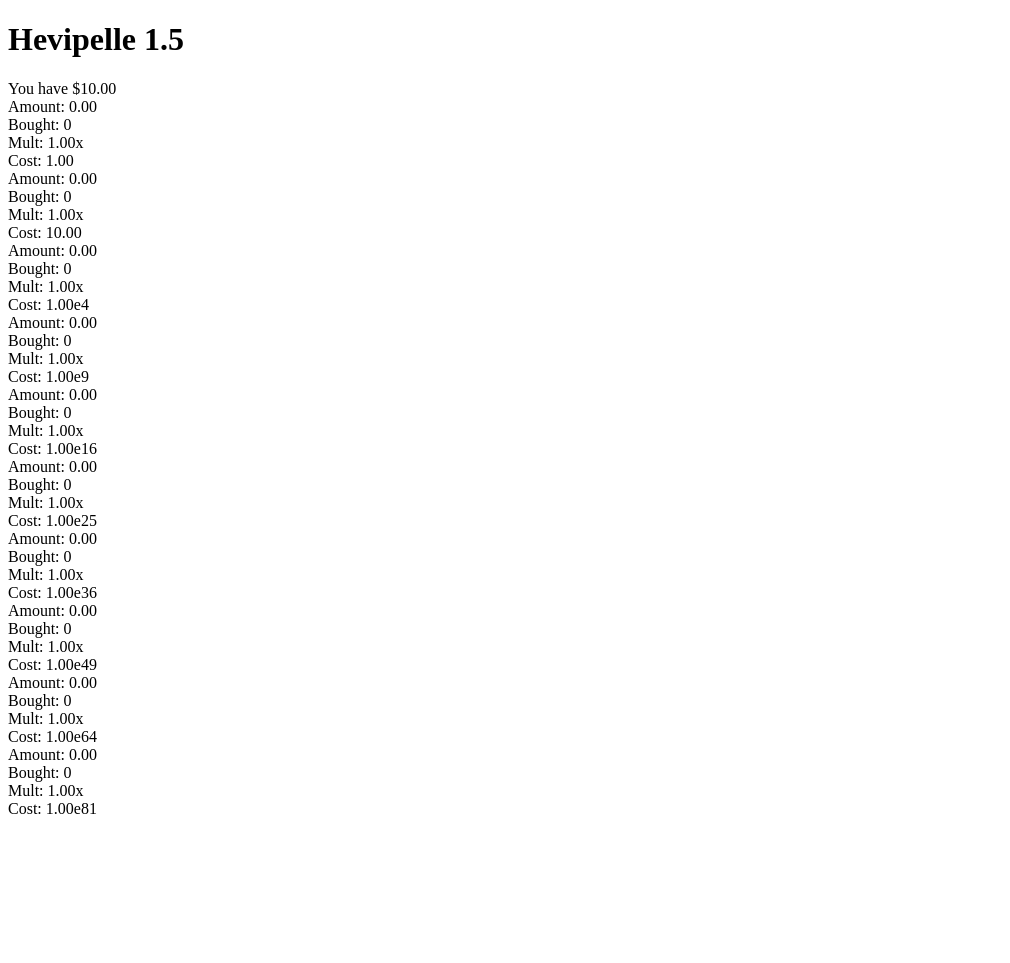
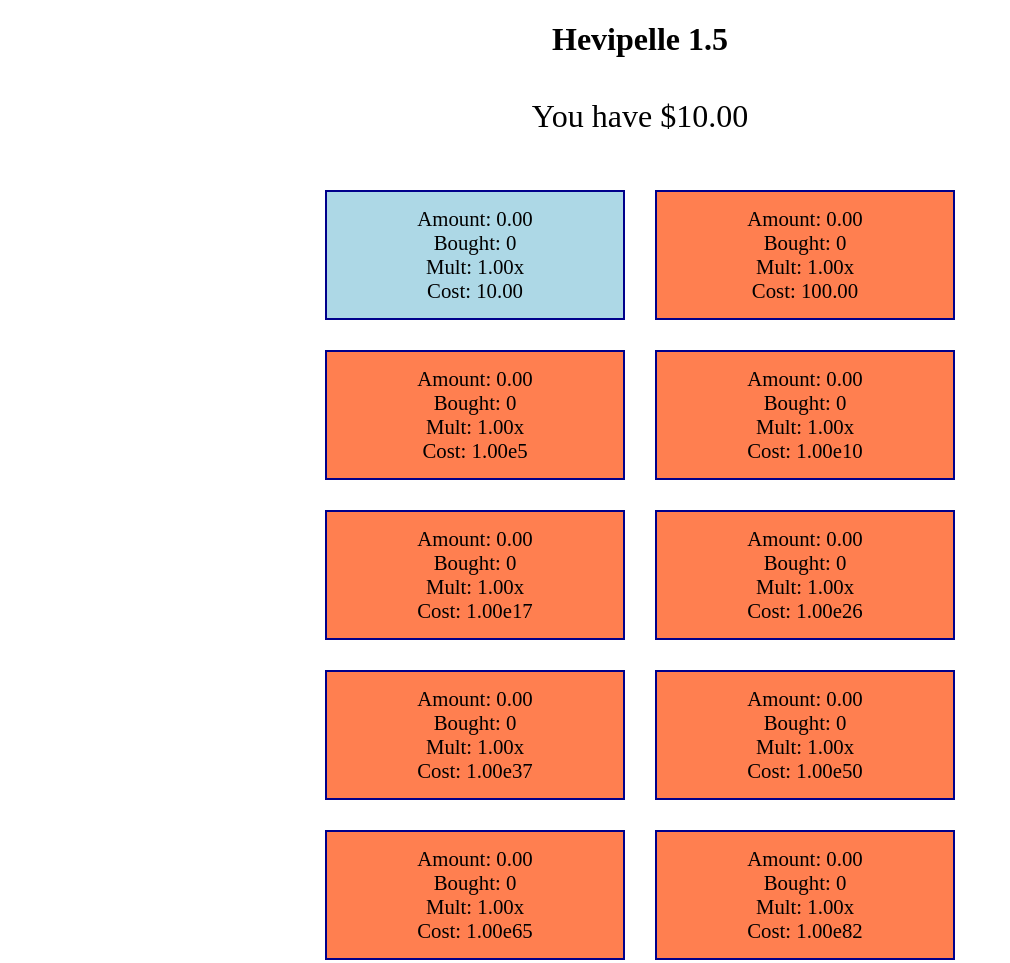
Before and after one commit to rotwang00/hevi1-5, a plain HTML site: page index.html in a window 1280 px wide. Shown: the whole page, without its empty margins (0-1010 px from the left). Before the commit the page ends 826 px from the top, so only its background shows below. Drawn offline with Linux system fonts and the light colour scheme.

Commit message:
It works! Also added styling

```diff
--- a/index.html
+++ b/index.html
@@ -10,16 +10,16 @@
     <h1>Hevipelle 1.5</h1>
     <div id="currency-display">You have $10</div>
     <div class="generator-container">
-      <div class="generator" id="gen1"></div>
-      <div class="generator" id="gen2"></div>
-      <div class="generator" id="gen3"></div>
-      <div class="generator" id="gen4"></div>
-      <div class="generator" id="gen5"></div>
-      <div class="generator" id="gen6"></div>
-      <div class="generator" id="gen7"></div>
-      <div class="generator" id="gen8"></div>
-      <div class="generator" id="gen9"></div>
-      <div class="generator" id="gen10"></div>
+      <div class="generator" id="gen1" onclick="buyGenerator(1)"></div>
+      <div class="generator" id="gen2" onclick="buyGenerator(2)"></div>
+      <div class="generator" id="gen3" onclick="buyGenerator(3)"></div>
+      <div class="generator" id="gen4" onclick="buyGenerator(4)"></div>
+      <div class="generator" id="gen5" onclick="buyGenerator(5)"></div>
+      <div class="generator" id="gen6" onclick="buyGenerator(6)"></div>
+      <div class="generator" id="gen7" onclick="buyGenerator(7)"></div>
+      <div class="generator" id="gen8" onclick="buyGenerator(8)"></div>
+      <div class="generator" id="gen9" onclick="buyGenerator(9)"></div>
+      <div class="generator" id="gen10" onclick="buyGenerator(10)"></div>
     </div>
   </body>
   <script src="script.js"></script>
--- a/script.js
+++ b/script.js
@@ -4,7 +4,7 @@ let lastUpdate = Date.now();
 
 for (let i = 0; i < 10; i++) {
   let generator = {
-    cost: Math.pow(Math.pow(10, i), i),
+    cost: Math.pow(Math.pow(10, i), i) * 10,
     bought: 0,
     amount: 0,
     mult: 1,
@@ -17,6 +17,16 @@ function format(amount) {
   let mantissa = amount / Math.pow(10, power);
   if (power < 3) return amount.toFixed(2);
   return mantissa.toFixed(2) + "e" + power;
+}
+
+function buyGenerator(i) {
+  let g = generators[i - 1];
+  if (g.cost > money) return;
+  money -= g.cost;
+  g.amount += 1;
+  g.bought += 1;
+  g.mult *= 1.05;
+  g.cost *= 1.5;
 }
 
 function updateGUI() {
@@ -33,6 +43,11 @@ function updateGUI() {
       format(g.mult) +
       "x<br>Cost: " +
       format(g.cost);
+    if (g.cost > money) {
+      document.getElementById(`gen${i + 1}`).classList.add("locked");
+    } else {
+      document.getElementById(`gen${i + 1}`).classList.remove("locked");
+    }
   }
 }
 
--- a/styles.css
+++ b/styles.css
@@ -0,0 +1,36 @@
+* {
+  box-sizing: border-box;
+}
+
+h1 {
+  text-align: center;
+}
+
+#currency-display {
+  margin: 40px;
+  font-size: 2em;
+  text-align: center;
+}
+
+.generator {
+  border: 2px solid darkblue;
+  background-color: lightblue;
+  text-align: center;
+  width: 300px;
+  padding: 15px;
+  font-size: 1.3em;
+  cursor: pointer;
+  user-select: none;
+  margin: 15px;
+}
+
+.generator-container {
+  display: flex;
+  width: 660px;
+  flex-wrap: wrap;
+  margin: auto;
+}
+
+.locked {
+  background-color: coral;
+}
```
